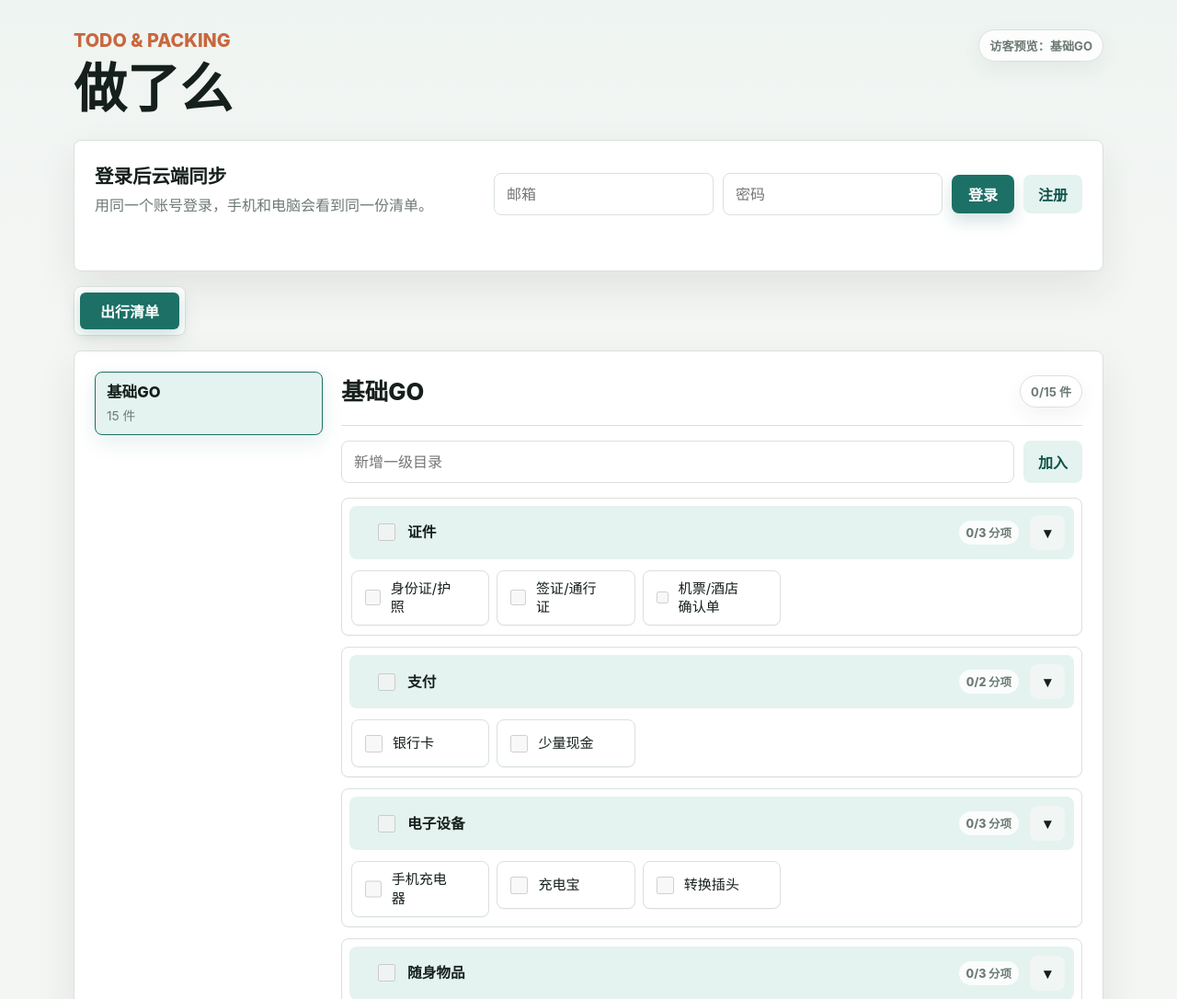
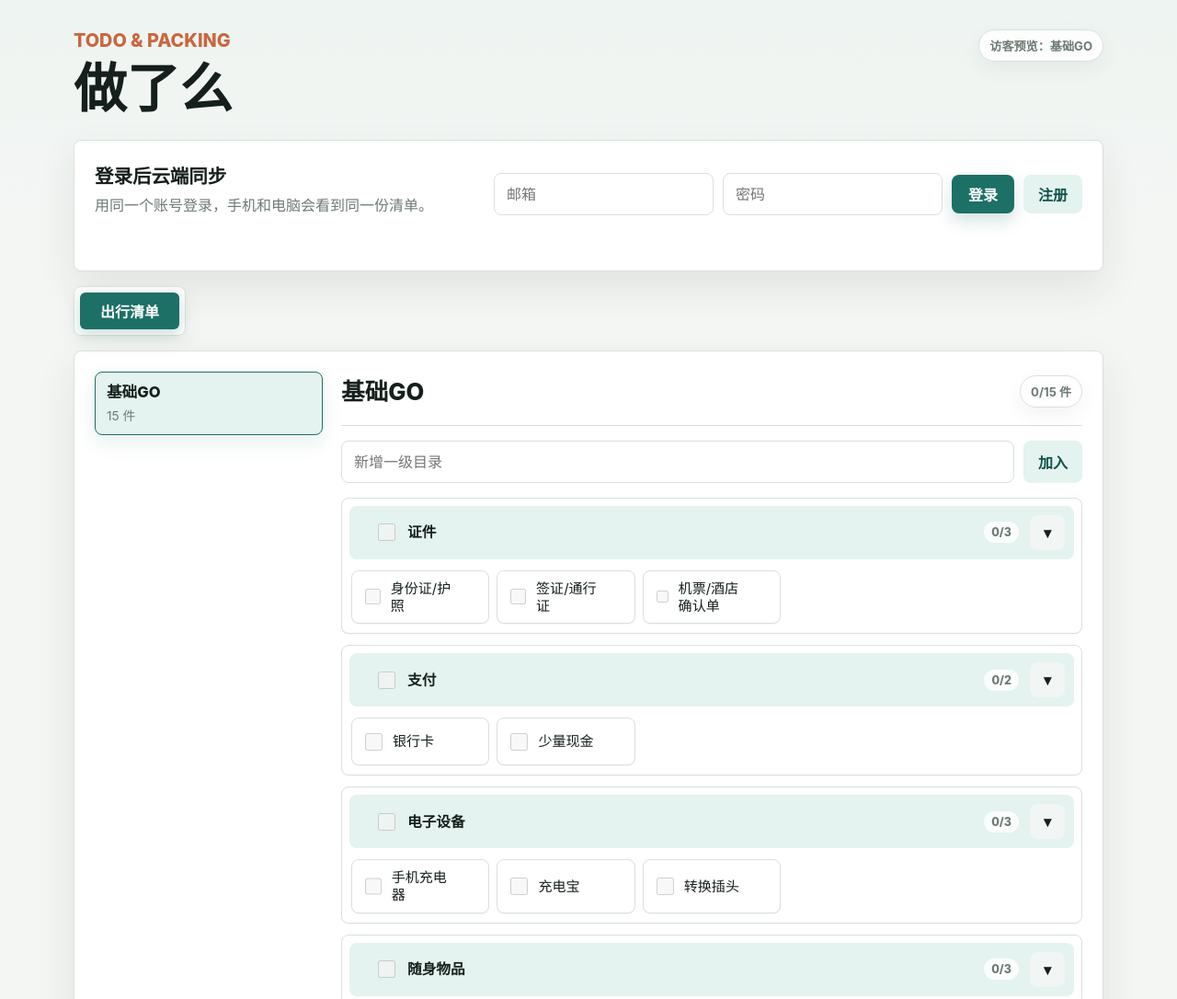
Before and after one commit to Jonnce110/todo-travel-app, a plain HTML site: page index.html in a window 1280 px wide. Shown: the top 1086 px of the page at 92% size. Drawn offline with nearby package versions, Linux system fonts and the light colour scheme.

Commit message:
Refine child grid count labels

```diff
--- a/app.js
+++ b/app.js
@@ -440,7 +440,7 @@ function renderPackingItem(template, item, depth) {
 
     const meta = document.createElement("span");
     meta.className = "group-count";
-    meta.textContent = childCount > 0 ? `${packedChildCount}/${childCount} 分项` : "无分项";
+    meta.textContent = childCount > 0 ? `${packedChildCount}/${childCount}` : "无";
     row.querySelector(".check-row").append(meta);
     if (!state.session) {
       row.querySelector(".add-child-action").remove();
--- a/index.html
+++ b/index.html
@@ -4,7 +4,7 @@
     <meta charset="UTF-8" />
     <meta name="viewport" content="width=device-width, initial-scale=1.0" />
     <title>做了么</title>
-    <link rel="stylesheet" href="./styles.css?v=20260624-basic-go-preview" />
+    <link rel="stylesheet" href="./styles.css?v=20260624-even-child-grid" />
   </head>
   <body>
     <div class="app-shell">
@@ -129,6 +129,6 @@
     </template>
 
     <script src="https://cdn.jsdelivr.net/npm/@supabase/supabase-js@2"></script>
-    <script src="./app.js?v=20260624-basic-go-preview"></script>
+    <script src="./app.js?v=20260624-even-child-grid"></script>
   </body>
 </html>
--- a/styles.css
+++ b/styles.css
@@ -697,7 +697,7 @@ select:focus {
 
 .child-card-grid {
   grid-template-columns: repeat(auto-fill, minmax(136px, 1fr));
-  align-items: start;
+  align-items: stretch;
   gap: 8px;
   padding: 4px 2px 2px;
 }
@@ -707,13 +707,14 @@ select:focus {
 }
 
 .child-card-grid > .packing-card {
-  height: auto;
+  height: 100%;
 }
 
 .packing-card > .list-item {
   position: relative;
   display: flex;
   align-items: center;
+  height: 100%;
   min-height: 52px;
   margin-left: 0;
   padding: 9px 34px 9px 10px;
@@ -768,10 +769,9 @@ select:focus {
 }
 
 .packing-card .item-title {
-  display: flex;
-  align-items: center;
-  min-height: 30px;
+  display: block;
   padding-right: 2px;
+  line-height: 1.28;
 }
 
 .packing-card .packing-children {
```
